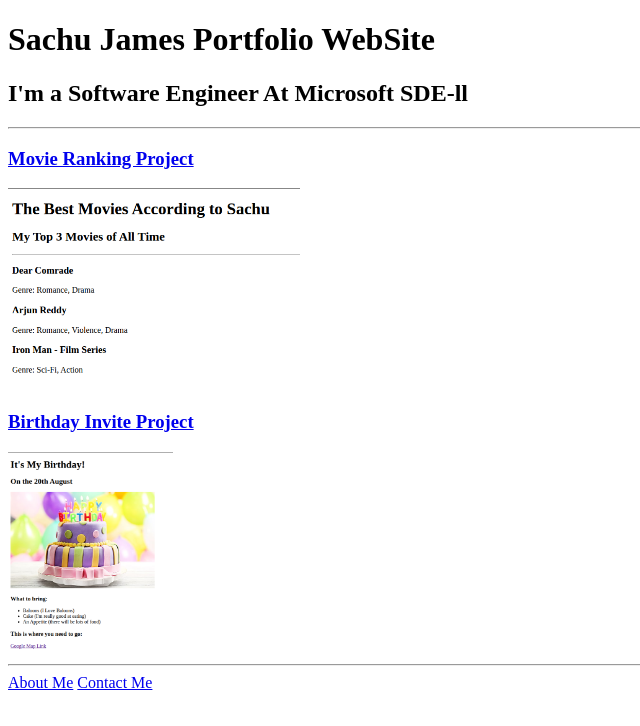
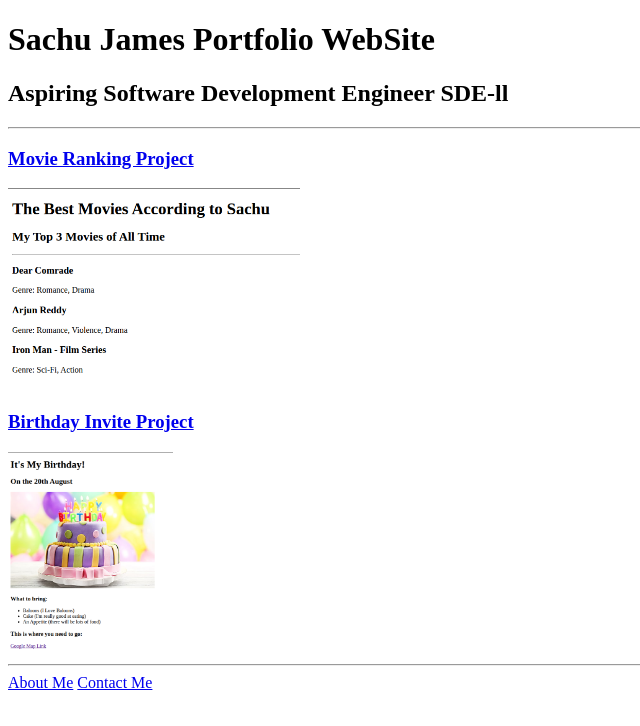
Before and after one commit to SachuJames/HTML-Portfolio, a plain HTML site: page index.html in a window 1280 px wide. Shown: the whole page, without its empty margins (0-640 px from the left). Drawn offline with Linux system fonts and the light colour scheme.

Commit message:
Update index.html

```diff
--- a/index.html
+++ b/index.html
@@ -8,7 +8,7 @@
 
     <body>
         <h1>Sachu James Portfolio WebSite</h1>
-        <h2>I'm a Software Engineer At Microsoft SDE-ll</h2>
+        <h2>Aspiring Software Development Engineer SDE-ll</h2>
         <hr />
 
         <h3><a href="./public/movie-ranking.html" target="_blank">Movie Ranking Project</a></h3>
```
